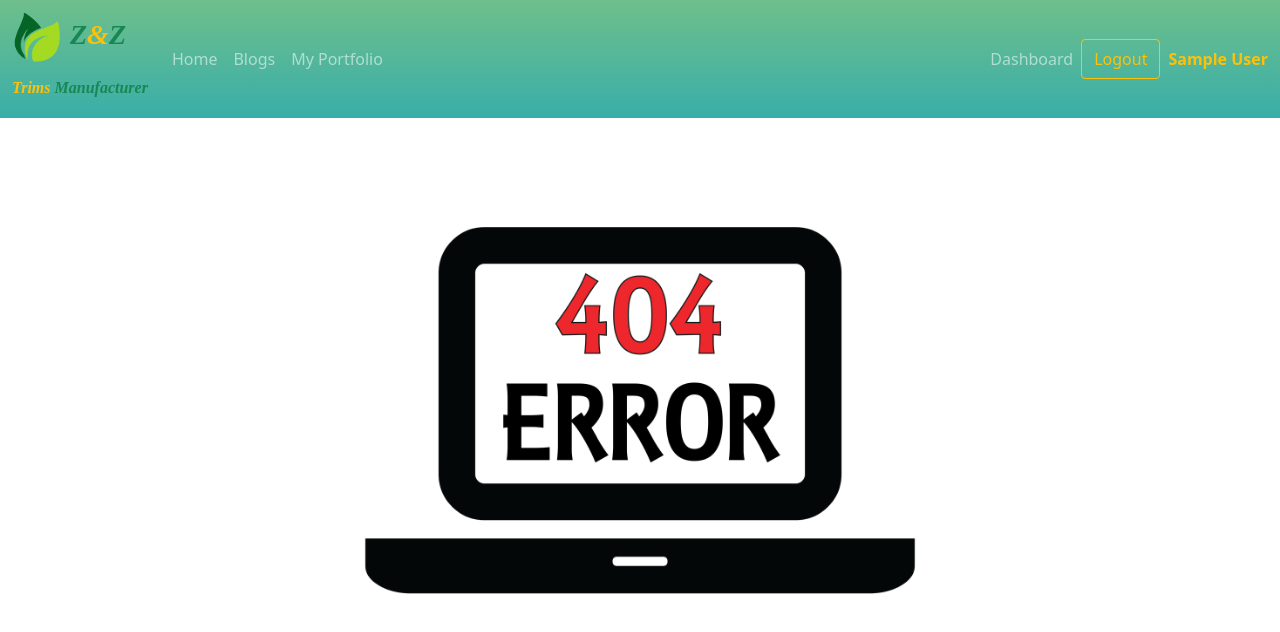
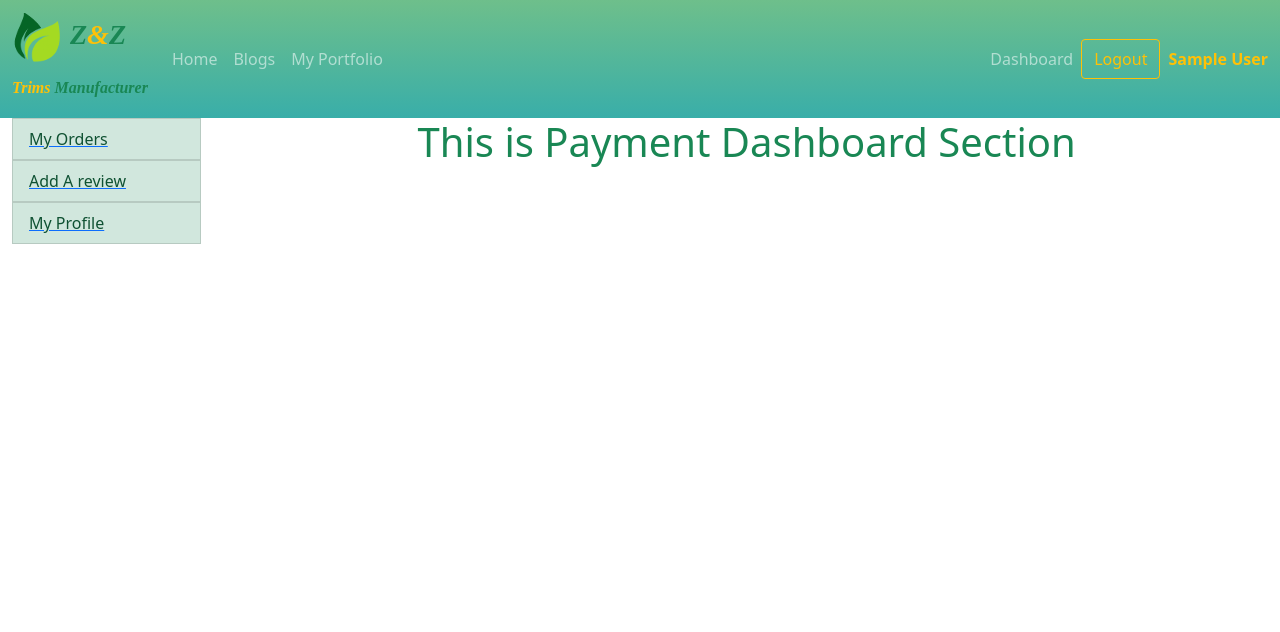
Before and after one commit to Zahid-BM/z---z-trims-full-stack-with-mern, a React (Create React App) app: page /dashboard/payment in a window 1280 px wide. Shown: the top 632 px of the page. Built offline with nearby package versions, Linux system fonts and the light colour scheme; no server answers; sample sign-in values are in the browser's storage.

Commit message:
Alhamdulillah pay button redirects from my orders dashboard to payment dashboard

```diff
--- a/src/App.js
+++ b/src/App.js
@@ -16,6 +16,7 @@ import NotFound from './Pages/NotFound/NotFound';
 import MyOrders from './Pages/Dashboard/MyOrders';
 import AddReview from './Pages/Dashboard/AddReview';
 import MyProfile from './Pages/Dashboard/MyProfile';
+import Payment from './Pages/Dashboard/Payment';
 
 function App() {
   return (
@@ -38,6 +39,7 @@ function App() {
           </RequireAuth>}>
           <Route index element={<MyPortFolio />} />
           <Route path='myorders' element={<MyOrders />} />
+          <Route path='payment' element={<Payment />} />
           <Route path='addreview' element={<AddReview />} />
           <Route path='myprofile' element={<MyProfile />} />
         </Route>
--- a/src/Pages/Dashboard/MyOrders.js
+++ b/src/Pages/Dashboard/MyOrders.js
@@ -3,7 +3,7 @@ import { signOut } from 'firebase/auth';
 import React, { useEffect, useState } from 'react';
 import { Button, Container, Table } from 'react-bootstrap';
 import { useAuthState } from 'react-firebase-hooks/auth';
-import { useNavigate } from 'react-router-dom';
+import { Link, useNavigate } from 'react-router-dom';
 import { toast } from 'react-toastify';
 import auth from '../../firebase.init';
 import payment from '../../images/payment.png';
@@ -77,7 +77,7 @@ const MyOrders = () => {
                                     <td><small>{user?.email}</small></td>
                                     <td><small>{order?.productName}</small></td>
                                     <td><small>{order?.orderQuantity}</small></td>
-                                    <td><Button className='base-bg text-white border-0 btn-sm'>Pay <img src={payment} alt="" /></Button></td>
+                                    <td><Link to='/dashboard/payment'><Button className='base-bg text-white border-0 btn-sm'>Pay <img src={payment} alt="" /></Button></Link></td>
                                     <td><img className='cancel-btn' onClick={() => handleCancelBtn(order?._id)} src={cancel} alt="" /></td>
                                 </tr>)
                             }
--- /dev/null
+++ b/src/Pages/Dashboard/Payment.js
@@ -0,0 +1,11 @@
+import React from 'react';
+
+const Payment = () => {
+    return (
+        <div>
+            <h1 className="text-center text-success">This is Payment Dashboard Section</h1>
+        </div>
+    );
+};
+
+export default Payment;
```
